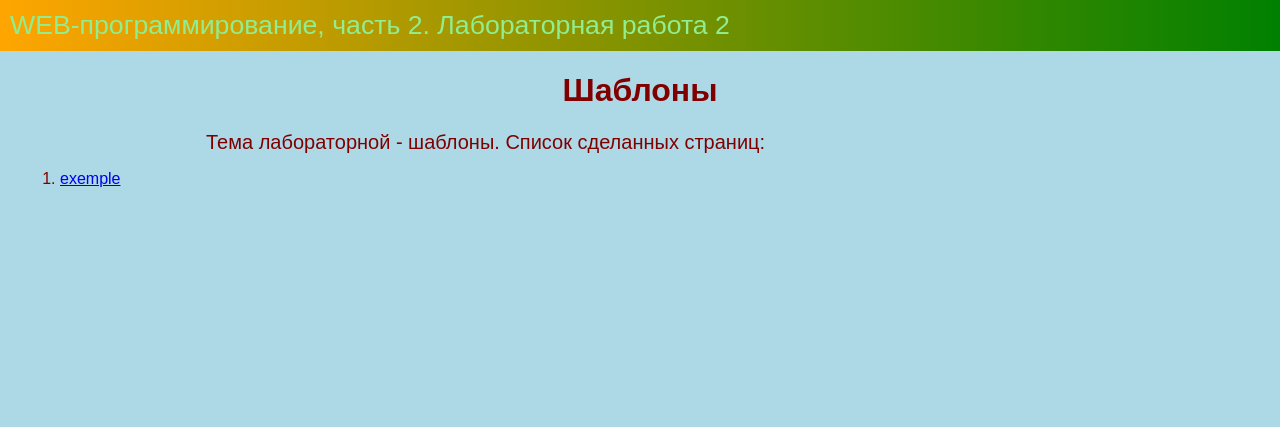
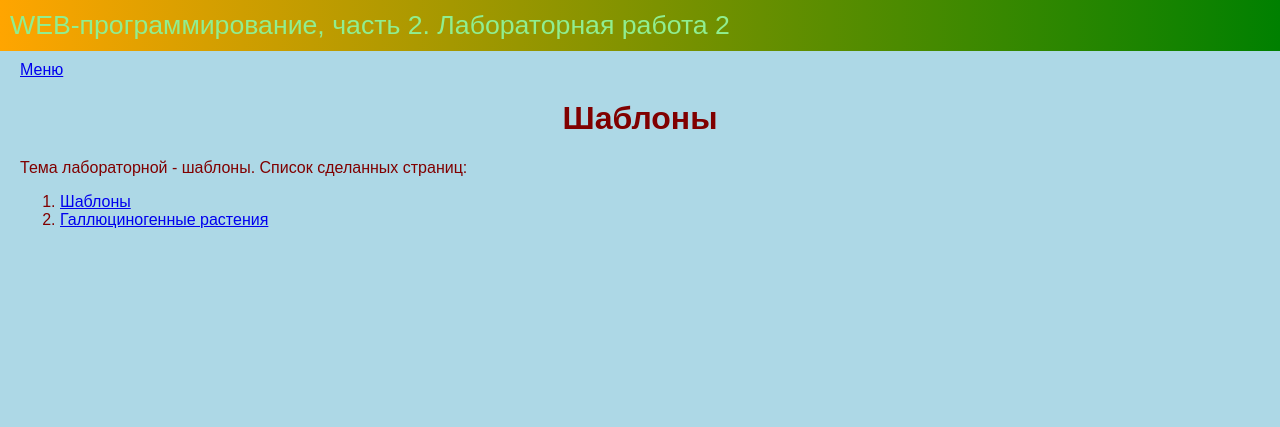
Before and after one commit to Midemm/webprogramming-labs-2-, a Flask app: page /lab2/ in a window 1280 px wide. Shown: the top 427 px of the page. Run offline with Flask 3, Linux system fonts and the light colour scheme.

Commit message:
Добавлены ссылки

```diff
--- a/app.py
+++ b/app.py
@@ -22,7 +22,8 @@ def menu():
             НГТУ, ФБ, WEB-программирование, часть 2. Список лабораторных
         </header>
 
-        <a href="/lab1">Лабораторная работа 1</a>
+        <li><a href="/lab1">Лабораторная работа 1</a></li>
+        <li><a href="/lab2">Лабораторная работа 2</a></li>
 
         <footer>
             &copy: Колесников Дмитрий, ФБИ-12, 3 курс, 2023
@@ -198,6 +199,6 @@ def example():
 def lab2():
    return render_template('lab2.html')
 
-@app.route('/hallucinogenic_plants/')
+@app.route('/lab2/hallucinogenic_plants/')
 def hallucinogenic_plants():
     return render_template('hallucinogenic_plants.html')
--- a/static/main.css
+++ b/static/main.css
@@ -41,7 +41,7 @@ footer:hover {
 }
 a{
 
-    transition: 3s 100ms;
+    transition: 1s;
 }
 
 a:visited{
@@ -52,8 +52,7 @@ a:visited{
 a:hover{
     color: red;
     text-decoration: underline;
-    background-color: white;
-    transition: 300ms 500ms;
+    transition: 100ms 50ms;
 }
 
 a:active{
--- a/templates/base.html
+++ b/templates/base.html
@@ -12,6 +12,7 @@
     </header>
 
     <main>
+        <a href="/menu">Меню</a>
         {% block main %}{% endblock %}
     </main>
 
--- a/templates/example.html
+++ b/templates/example.html
@@ -18,6 +18,7 @@
     </header>
 
     <main>
+        <a href="/menu">Меню</a><br>
         Основной контент
         11 * 28 = {{ 11 * 28}} <br>
         8452 / 793 = {{ 8452 / 793 }}<br>
--- a/templates/lab2.html
+++ b/templates/lab2.html
@@ -3,11 +3,14 @@
 {% block lab %}Лабораторная работа 2{% endblock %}
 
 {% block main %}
-   <h1>Шаблоны</h1>
-   <div>Тема лабораторной - шаблоны. Список сделанных страниц:</div>
-   <ol>
-      <li>
-         <a href="/lab2/exemple">exemple</a>
-      </li>
-   </ol>
+    <h1>Шаблоны</h1>
+    Тема лабораторной - шаблоны. Список сделанных страниц:
+    <ol>
+        <li>
+            <a href="/lab2/example">Шаблоны</a>
+        </li>
+         <li>
+            <a href="/lab2/hallucinogenic_plants">Галлюциногенные растения</a>
+        </li>
+    </ol>
 {% endblock %}
```
